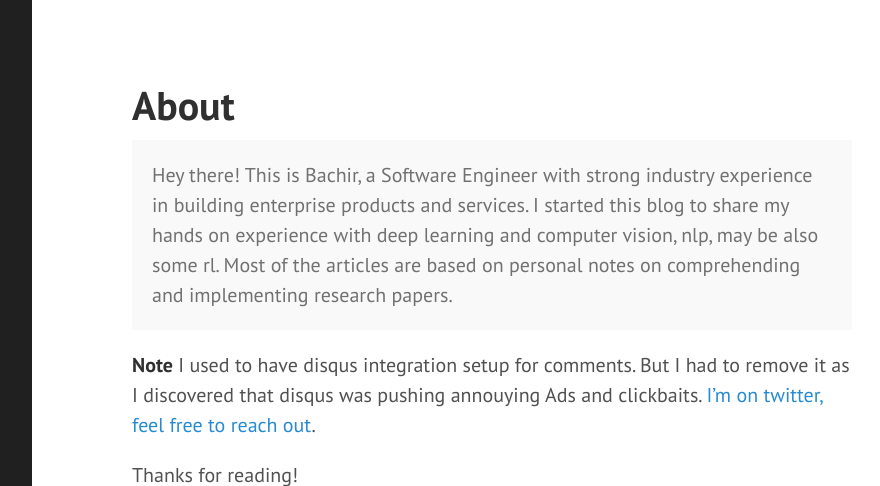
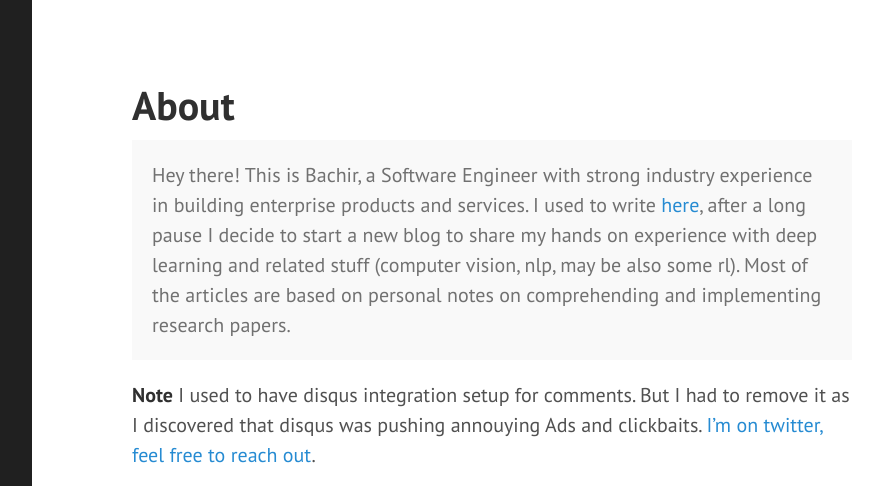
Before and after one commit to dzlab/dzlab.github.io, a Jekyll site: the page built from about.md, in a window 1280 px wide, cut to the strip 0-486 px from the top of the page. Shown: the whole strip, without its empty margins (328-1208 px from the left). Built offline with Jekyll 4.4.1, drawn with Linux system fonts in a browser that asks for light colours; nearby versions of some CDN libraries; comment, search, counter and statistics services are not loaded.

Commit message:
refer old blog

```diff
--- a/about.md
+++ b/about.md
@@ -4,7 +4,7 @@ title: About
 ---
 
 <p class="message">
-  Hey there! This is Bachir, a Software Engineer with strong industry experience in building enterprise products and services. I started this blog to share my hands on experience with deep learning and computer vision, nlp, may be also some rl. Most of the articles are based on personal notes on comprehending and implementing research papers.
+  Hey there! This is Bachir, a Software Engineer with strong industry experience in building enterprise products and services. I used to write [here](http://elsoufy.blogspot.com/), after a long pause I decide to start a new blog to share my hands on experience with deep learning and related stuff (computer vision, nlp, may be also some rl). Most of the articles are based on personal notes on comprehending and implementing research papers.
 </p>
 **Note** I used to have disqus integration setup for comments. But I had to remove it as I discovered that disqus was pushing annouying Ads and clickbaits. [I'm on twitter, feel free to reach out](https://twitter.com/bachiirc).
 
```
